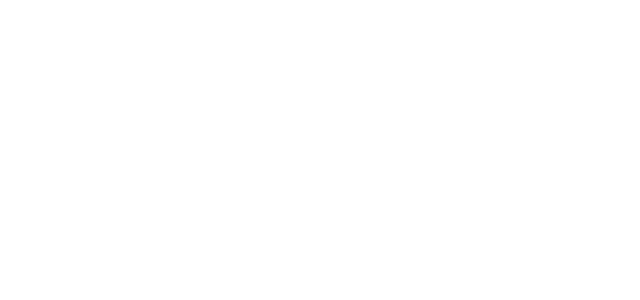
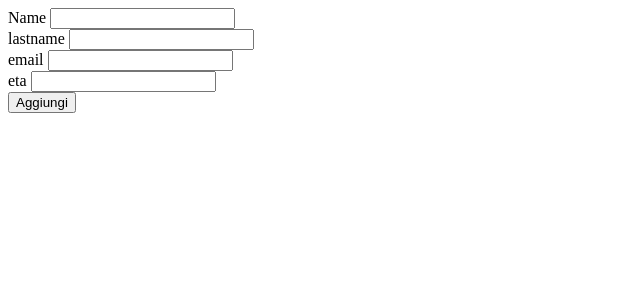
Before and after one commit to WhiteBit/PersonaFrontend, an Angular app: page /aggiungi in a window 1280 px wide. Before the commit this address led to /. Shown: the top 300 px of the page, without its empty margins (0-640 px from the left). Built offline with nearby package versions, Linux system fonts and the light colour scheme.

Commit message:
Aggiungi persona

```diff
--- a/src/Persona.ts
+++ b/src/Persona.ts
@@ -1,5 +1,5 @@
 export interface Persona{
-    id: number;
+    id?: number;
     name: String;
     lastname: String;
     email: String;
--- /dev/null
+++ b/src/app/aggiungi-persona/aggiungi-persona.component.html
@@ -0,0 +1,23 @@
+
+    <form [formGroup]="checkoutForm" (ngSubmit)="onSubmit()">
+        <!-- 2 con il formgroup ci salviamo tutti i campi e li usiamo nel .ts-->
+        <div>
+            <label for="name"> Name </label>
+            <input id="name" type="text" formControlName="name">
+            <!-- 1 Con ngmodel riempiamo i campi del form con i dati della persona nel .ts
+                                                                                                e riceviamo gli eventuali cambiamenti scritti in input-->
+        </div>
+        <div>
+            <label for="lastname"> lastname </label>
+            <input id="lastname" type="text" formControlName="lastname">
+        </div>
+        <div>
+            <label for="email"> email </label>
+            <input id="email" type="email" formControlName="email">
+        </div>
+        <div>
+            <label for="eta"> eta </label>
+            <input id="eta" type="number" formControlName="eta">
+        </div>
+        <button class="button" type="submit">Aggiungi</button>
+    </form>
--- /dev/null
+++ b/src/app/aggiungi-persona/aggiungi-persona.component.ts
@@ -0,0 +1,34 @@
+import { Component, OnInit } from '@angular/core';
+import { FormBuilder } from '@angular/forms';
+import { Router } from '@angular/router';
+import { Persona } from 'src/Persona';
+import { PersonaserviceService } from '../personaservice.service';
+
+@Component({
+  selector: 'app-aggiungi-persona',
+  templateUrl: './aggiungi-persona.component.html',
+  styleUrls: ['./aggiungi-persona.component.css']
+})
+export class AggiungiPersonaComponent implements OnInit {
+
+  checkoutForm = this.formBuilder.group({name: '', lastname: '' ,email:'',eta:''});
+
+  constructor(
+    private formBuilder: FormBuilder,
+    private PersonaService: PersonaserviceService,
+    private router: Router,
+    ) { }
+
+  ngOnInit(): void {
+  }
+
+  onSubmit(){ // quando si fa il submit del form
+    let p1: Persona = {
+    "name": this.checkoutForm.get('name')?.value,
+    "lastname": this.checkoutForm.get('lastname')?.value,
+    "email": this.checkoutForm.get('email')?.value,
+    "eta": this.checkoutForm.get('eta')?.value}; //salviamo in p1 tutti i nuovi dati
+    return this.PersonaService.aggiungiPersona(p1).subscribe(() => {this.PersonaService.getPersona(); this.router.navigateByUrl('/listapersone')}) //dopo aver fatto la modifica torniamo alla pagina specificata
+  }
+
+}
--- a/src/app/app-routing.module.ts
+++ b/src/app/app-routing.module.ts
@@ -1,5 +1,6 @@
 import { NgModule } from '@angular/core';
 import { RouterModule, Routes } from '@angular/router';
+import { AggiungiPersonaComponent } from './aggiungi-persona/aggiungi-persona.component';
 import { HomeComponent } from './home/home.component';
 import { ListapersoneComponent } from './listapersone/listapersone.component';
 import { ModificaPersonaComponent } from './modifica-persona/modifica-persona.component';
@@ -8,6 +9,7 @@ const routes: Routes = [
   {path: "", component: HomeComponent},
   {path: "listapersone", component: ListapersoneComponent},
   {path: 'modifica/:id', component: ModificaPersonaComponent},
+  {path: 'aggiungi', component: AggiungiPersonaComponent},
 ];
 
 @NgModule({
--- a/src/app/app.module.ts
+++ b/src/app/app.module.ts
@@ -8,13 +8,15 @@ import { HomeComponent } from './home/home.component';
 import { HttpClientModule } from '@angular/common/http';
 import { ModificaPersonaComponent } from './modifica-persona/modifica-persona.component';
 import { FormsModule, ReactiveFormsModule } from '@angular/forms';
+import { AggiungiPersonaComponent } from './aggiungi-persona/aggiungi-persona.component';
 
 @NgModule({
   declarations: [
     AppComponent,
     ListapersoneComponent,
     HomeComponent,
-    ModificaPersonaComponent
+    ModificaPersonaComponent,
+    AggiungiPersonaComponent
   ],
   imports: [
     BrowserModule,
--- a/src/app/home/home.component.html
+++ b/src/app/home/home.component.html
@@ -1,4 +1,4 @@
 <h1>Home</h1>
 <p>Lista Utenti</p>
 <button routerLink="/listapersone">Vai a lista utenti</button>
-<button>Aggiungi Utente</button>
+<button routerLink="/aggiungi">Aggiungi Utente</button>
--- a/src/app/listapersone/listapersone.component.html
+++ b/src/app/listapersone/listapersone.component.html
@@ -1,4 +1,4 @@
-<h1>Lista delle persone</h1>
+<h1>Lista delle persone</h1> <button routerLink="/">Home</button>
 <div *ngFor="let pers of persone">
     <ul>
     <li>
@@ -7,8 +7,8 @@
         <span>Cognome: {{pers.lastname}}</span><br>
         <span>Email: {{pers.email}}</span><br>
         <span>Età: {{pers.eta}}</span><br>
-        <button  [routerLink]="['/modifica',pers.id]">Modifica</button> <!--Al click si va alla pagina modifica passandogli l'id per sapere quale persona modificare-->
-        <!--<button routerLink=`/modifica/${id}`>Modifica</button>-->
+        <button [routerLink]="['/modifica',pers.id]">Modifica</button> <!--Al click si va alla pagina modifica passandogli l'id per sapere quale persona modificare-->
+
         <button (click)="eliminaPersona(pers.id)">Elimina</button>
     </li>
 </ul>
--- a/src/app/modifica-persona/modifica-persona.component.html
+++ b/src/app/modifica-persona/modifica-persona.component.html
@@ -17,6 +17,6 @@
                     <label for="eta"> eta </label>
                      <input id="eta" type="number" [(ngModel)]="p.eta" formControlName="eta">
                     </div>
-         <button class="button" type="submit" >Modifica</button>
+         <button class="button" type="submit">Modifica</button>
         </form>
 </div>
--- a/src/app/modifica-persona/modifica-persona.component.ts
+++ b/src/app/modifica-persona/modifica-persona.component.ts
@@ -1,7 +1,7 @@
 import { Component, Input, OnInit } from '@angular/core';
 import { FormBuilder } from '@angular/forms';
-import { ActivatedRoute } from '@angular/router';
-import { from } from 'rxjs';
+import { ActivatedRoute, Router } from '@angular/router';
+import { Location } from '@angular/common';
 import { Persona } from 'src/Persona';
 import { PersonaserviceService } from '../personaservice.service';
 
@@ -14,23 +14,13 @@ export class ModificaPersonaComponent implements OnInit {
   checkoutForm = this.formBuilder.group({name: '', lastname: '' ,email:'',eta:''});
 
   p!:Persona;
-  p1!:Persona;
 
-  onSubmit(){ // quando si fa il submit del form
-    const routeParams = this.route.snapshot.paramMap;
-    const IdFromRoute = Number(routeParams.get('id')); //prendiamo l'id dall'url
-    this.p1= {"id":IdFromRoute,
-    "name": this.checkoutForm.get('name')?.value,
-    "lastname": this.checkoutForm.get('lastname')?.value,
-    "email": this.checkoutForm.get('email')?.value,
-    "eta": this.checkoutForm.get('eta')?.value}; //salviamo in p1 tutti i nuovi dati
-    console.log(this.p1);
-    return this.PersonaService.modificaPersona(this.p).subscribe(() => this.PersonaService.getPersona())
-  }
   constructor(
     private route: ActivatedRoute,
     private formBuilder: FormBuilder,
-    private PersonaService: PersonaserviceService
+    private PersonaService: PersonaserviceService,
+    private location: Location,
+    private router: Router,
     ) { }
 
   ngOnInit(): void {
@@ -45,4 +35,17 @@ export class ModificaPersonaComponent implements OnInit {
   getPersonaId(id: number){
     this.PersonaService.getPersonaId(id).subscribe(p => this.p=p); //qui prendiamo la persona e la usiamo per riempire i campi del form nell'html
   }
+
+  onSubmit(){ // quando si fa il submit del form
+    let p1!:Persona;
+    const routeParams = this.route.snapshot.paramMap;
+    const IdFromRoute = Number(routeParams.get('id')); //prendiamo l'id dall'url
+    p1 = {"id":IdFromRoute,
+    "name": this.checkoutForm.get('name')?.value,
+    "lastname": this.checkoutForm.get('lastname')?.value,
+    "email": this.checkoutForm.get('email')?.value,
+    "eta": this.checkoutForm.get('eta')?.value}; //salviamo in p1 tutti i nuovi dati
+    return this.PersonaService.modificaPersona(p1).subscribe(() => {this.PersonaService.getPersona(); this.router.navigateByUrl('/listapersone')}) //dopo aver fatto la modifica torniamo alla pagina specificata
+  }
+
 }
--- a/src/app/personaservice.service.ts
+++ b/src/app/personaservice.service.ts
@@ -22,12 +22,18 @@ export class PersonaserviceService {
   eliminaPersona(id:number): Observable<Persona>{
      return this.http.delete<Persona>(`http://localhost:8080/persona/delete/${id}`, this.httpOptions);
   }
-  modificaPersona(p: Persona): Observable<String>{
+
+  modificaPersona(p: Persona): Observable<Persona>{
     console.log(p);
-    return this.http.post<String>("http://localhost:8080/persona/modifica", p ,this.httpOptions);
+    return this.http.post<Persona>("http://localhost:8080/persona/modifica", p, this.httpOptions);
   }
 
   getPersonaId(id: number): Observable<Persona>{
     return this.http.get<Persona>(`http://localhost:8080/persona/perid/${id}`, this.httpOptions);
   }
+
+  aggiungiPersona(p: Persona): Observable<Persona>{
+    return this.http.post<Persona>("http://localhost:8080/persona/aggiungi", p, this.httpOptions);
+  }
+
 }
```
Also changed, not shown: src/app/aggiungi-persona/aggiungi-persona.component.css (added).
